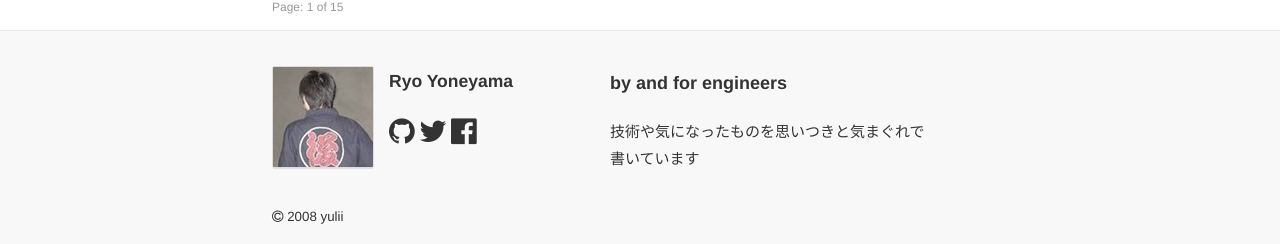
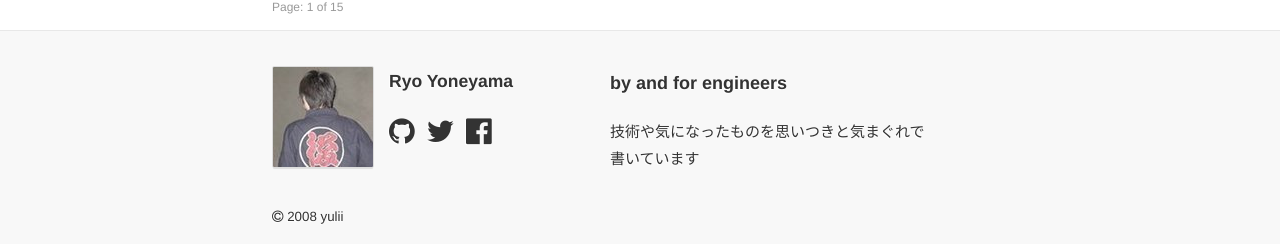
Before and after one commit to yulii/yulii.github.io, a Jekyll site: the page built from index.html, in a window 1280 px wide. Shown: the part 1233-1477 px from the top of the page. Built offline with Jekyll 4.4.1, drawn with Linux system fonts in a browser that asks for light colours; nearby versions of some CDN libraries; Markdown is read by kramdown in place of the engine named in the settings; the list of posts is cut into pages by our own code.

Commit message:
add alt attribute

```diff
--- a/_includes/profile.html
+++ b/_includes/profile.html
@@ -1,11 +1,9 @@
 <article class="profile">
-  <img src="/img/site/yulii.jpg" width="100" height="100" class="profile--photo" />
-  <section class="profile-summary">
+  <img src="/img/site/yulii.jpg" alt="yulii" width="100" height="100" class="profile--photo" />
   <h3>Ryo Yoneyama</h3>
   <ul class="profile--social">
     <li><a href="https://github.com/yulii" rel="nofollow"><i class="fa fa-github fa-2x"></i></a></li>
     <li><a href="https://twitter.com/yulii" rel="nofollow"><i class="fa fa-twitter fa-2x"></i></a></li>
     <li><a href="https://www.facebook.com/ryo.yoneyama" rel="nofollow"><i class="fa fa-facebook-official fa-2x"></i></a></li>
   </ul>
-  </section>
 </article>
--- a/_sass/_profile.scss
+++ b/_sass/_profile.scss
@@ -8,16 +8,12 @@
   @extend %photo-box;
 }
 
-.profile--summary {
-  overflow: hidden;
-  display: block;
-}
-
 .profile--social {
   margin: 0;
 
   li {
     display: inline-block;
+    margin-right: 0.5em;
   }
 
   a {
```
Lines whose indentation alone changed are shown as unchanged.
